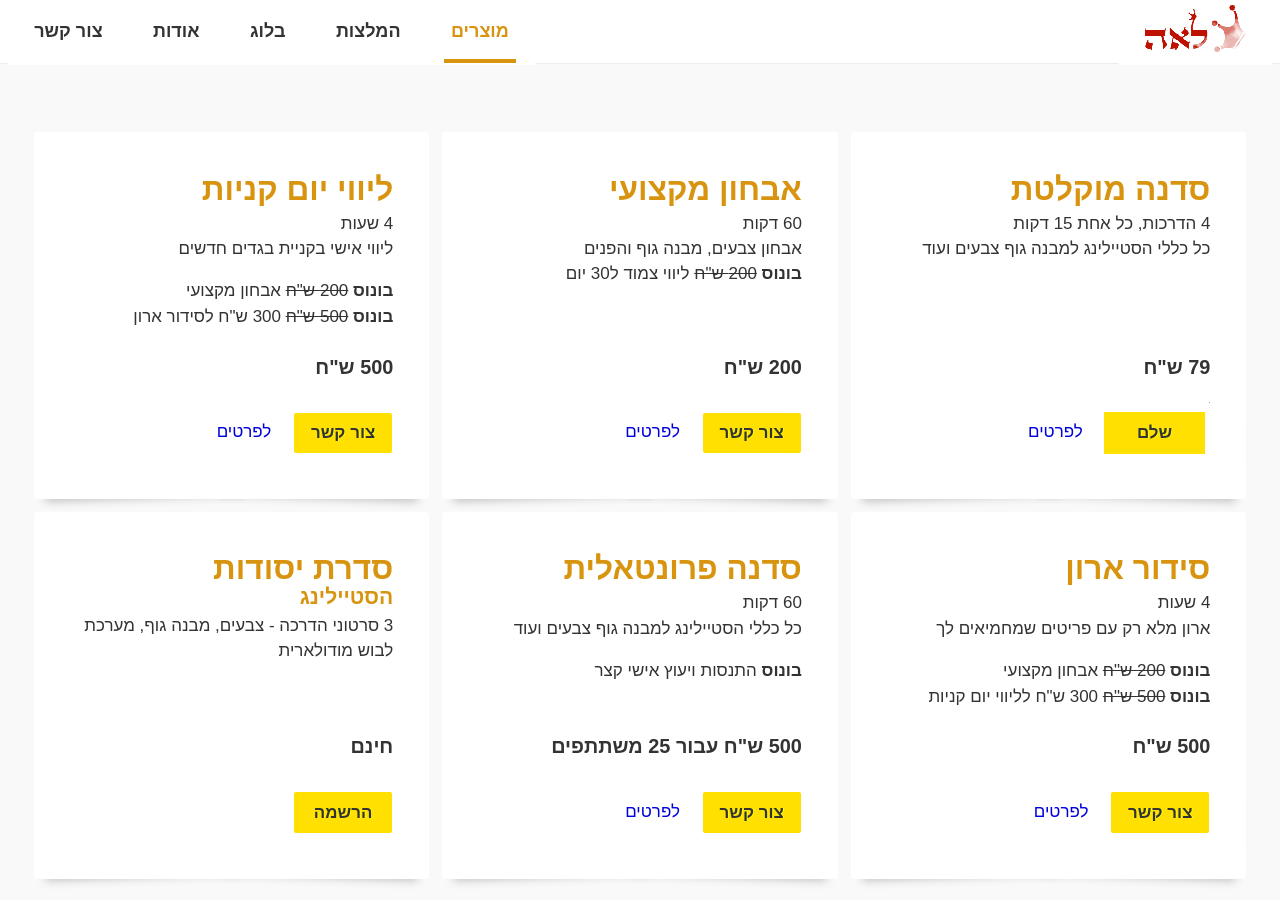
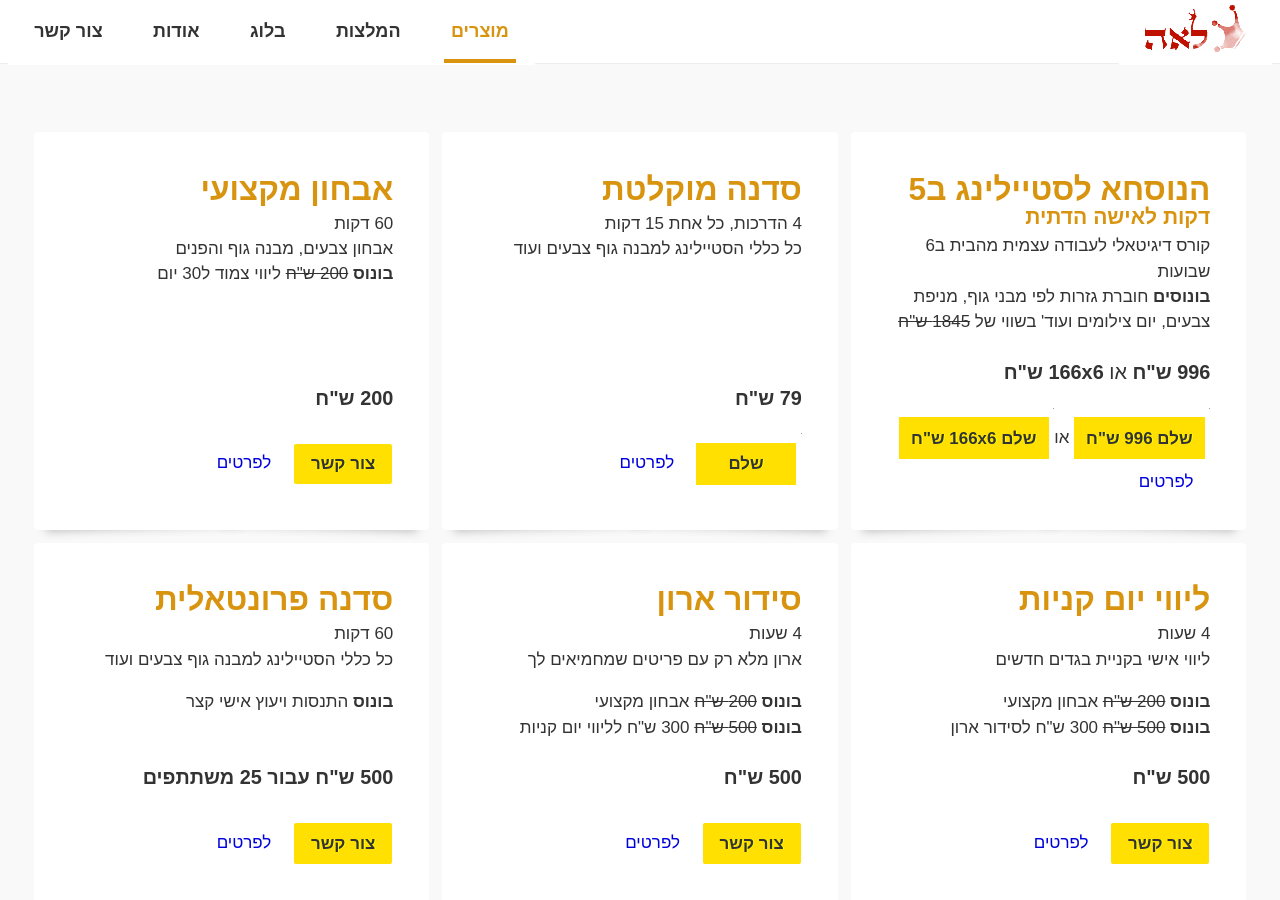
Before and after one commit to laukstein/lea.laukstein.com, a Jekyll site: the page built from products.html, in a window 1280 px wide and 900 px high. Built offline with Jekyll 4.4.1, drawn with Linux system fonts in a browser that asks for light colours; grey boxes are pictures that could not be loaded.

Commit message:
Enabled product Academy /5min

```diff
--- a/contact.html
+++ b/contact.html
@@ -15,6 +15,7 @@ script:
             <select id=subject name=subject>
                 <option>הנושא כללי</option>
                 <option data-name=diagnostic>אבחון מקצועי</option>
+                <option data-name=5min>הנוסחא לסטיילינג ב5 דקות לאישה הדתית</option>
                 <option data-name=shopping>ליווי יום קניות</option>
                 <option data-name=digital-workshop>סדנה דיגיטלית</option>
                 <option data-name=workshop>סדנה פרונטאלית</option>
--- a/products.html
+++ b/products.html
@@ -7,7 +7,7 @@ redirect_from:
 ---
 
 <ol class=items>
-    <li hidden>
+    <li>
         <div class=head>
             <h2>הנוסחא לסטיילינג ב5 דקות לאישה הדתית</h2>
             <p>קורס דיגיטאלי לעבודה עצמית מהבית ב6 שבועות<br><b>בונוסים</b> חוברת גזרות לפי מבני גוף, מניפת צבעים, יום צילומים ועוד' בשווי של <s>1845 ש"ח</s></p>
@@ -110,7 +110,7 @@ redirect_from:
             <h2>סדרת יסודות הסטיילינג</h2>
             <p>3 סרטוני הדרכה - צבעים, מבנה גוף, מערכת לבוש מודולארית</p>
         </div>
-        <h3>חינם</h3>
+        <h3>בחינם</h3>
         <div class=action>
             <a class=button href="/" tabindex=0>הרשמה</a>
             <a class=absolute href="/" tabindex=0></a>
```
